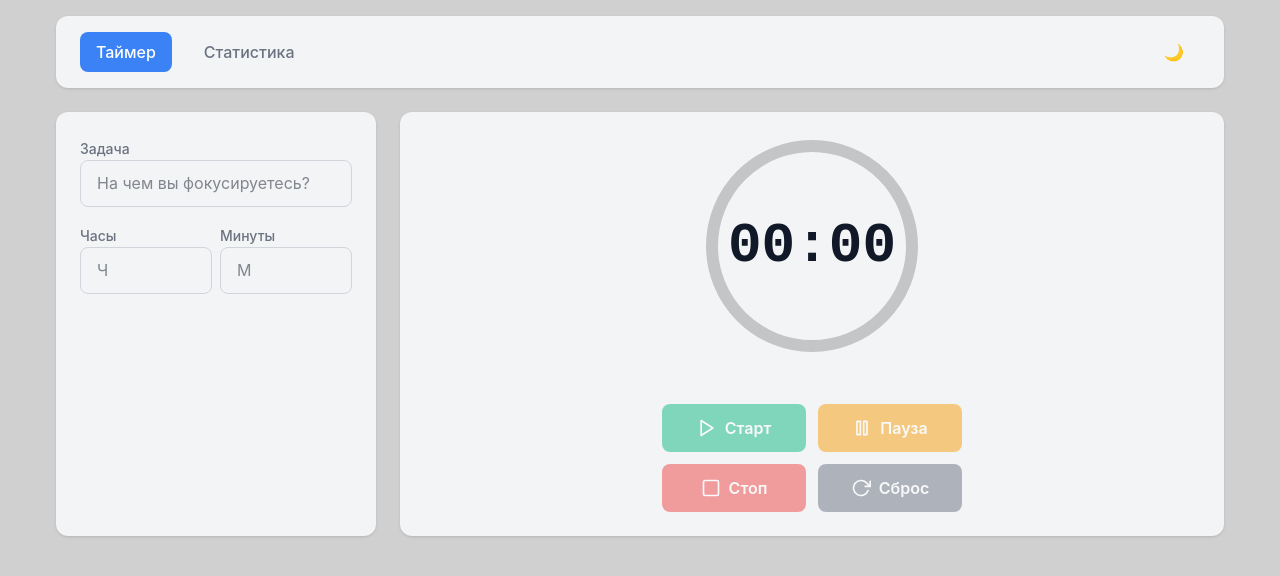
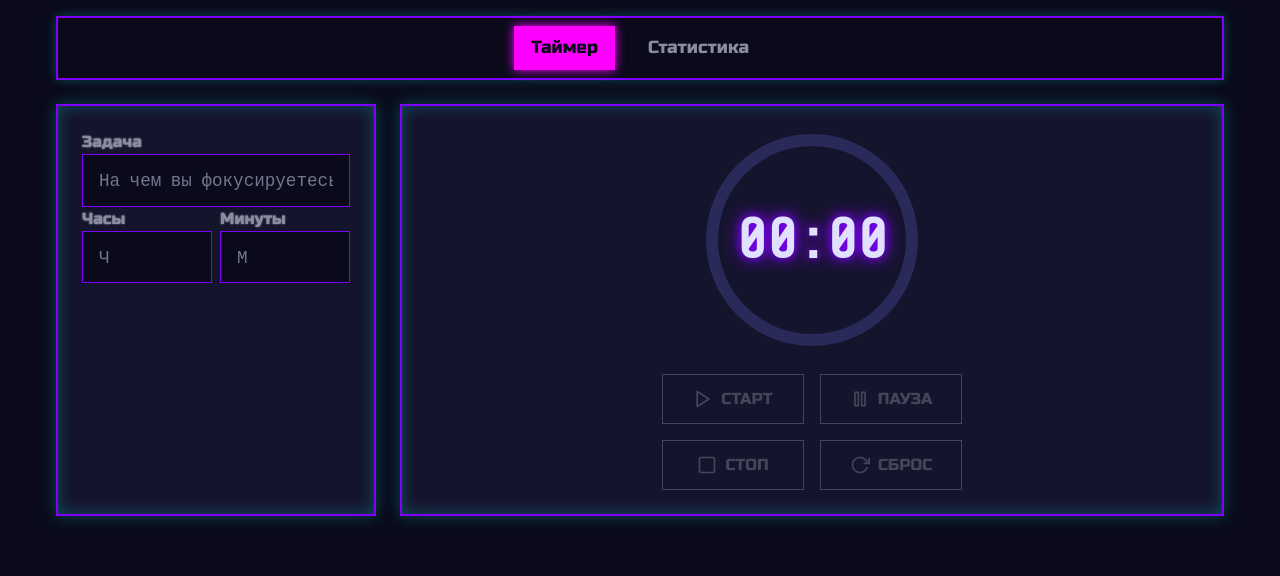
Before and after one commit to gtrskylin3/focus-timer, a React (Vite) app: page / in a window 1280 px wide. Shown: the top 576 px of the page. Built offline with nearby package versions, Linux system fonts and the light colour scheme.

Commit message:
new cyberpunk style + new modal window + fix week time + better stats table

```diff
--- a/index.html
+++ b/index.html
@@ -1,10 +1,13 @@
 <!doctype html>
-<html lang="en">
+<html lang="en" class="dark">
   <head>
     <meta charset="UTF-8" />
     <link rel="icon" type="image/svg+xml" href="/vite.svg" />
     <meta name="viewport" content="width=device-width, initial-scale=1.0" />
     <title>focus-timer</title>
+    <link rel="preconnect" href="https://fonts.googleapis.com">
+    <link rel="preconnect" href="https://fonts.gstatic.com" crossorigin>
+    <link href="https://fonts.googleapis.com/css2?family=Russo+One&family=Share+Tech+Mono&display=swap" rel="stylesheet">
   </head>
   <body>
     <div id="root"></div>
--- a/src/App.jsx
+++ b/src/App.jsx
@@ -261,9 +261,6 @@ function App() {
       <nav className="main-nav">
         <NavLink to="/" className={({ isActive }) => `nav-link ${isActive ? 'active' : ''}`}>Таймер</NavLink>
         <NavLink to="/stats" className={({ isActive }) => `nav-link ${isActive ? 'active' : ''}`}>Статистика</NavLink>
-        <button onClick={() => setDarkMode(p => !p)} className="nav-link" style={{ marginLeft: 'auto' }}>
-          {darkMode ? '☀️' : '🌙'}
-        </button>
       </nav>
 
       <Routes>
--- a/src/components/Stats.jsx
+++ b/src/components/Stats.jsx
@@ -18,9 +18,12 @@ function Stats({ history, darkMode }) { // Получаем history как пр
       switch (period) {
         case 'today':
           return new Date(now.getFullYear(), now.getMonth(), now.getDate()).getTime();
-        case 'week':
-          const firstDayOfWeek = new Date(now.setDate(now.getDate() - now.getDay() + 1));
-          return new Date(firstDayOfWeek.getFullYear(), firstDayOfWeek.getMonth(), firstDayOfWeek.getDate()).getTime();
+        case 'week': {
+          const weekStart = new Date(now);
+          weekStart.setDate(now.getDate() - (now.getDay() === 0 ? 6 : now.getDay() - 1)); // Если воскресенье (0), то смещаемся на 6 дней назад, иначе на (day - 1)
+          weekStart.setHours(0, 0, 0, 0);
+          return weekStart.getTime();
+        }
         case 'month':
           return new Date(now.getFullYear(), now.getMonth(), 1).getTime();
         case 'all':
@@ -71,9 +74,10 @@ function Stats({ history, darkMode }) { // Получаем history как пр
     datasets: [
       {
         data: stats[chartPeriod] ? Object.values(stats[chartPeriod].stats) : [],
-        backgroundColor: ['#36A2EB', '#FF6384', '#FFCE56', '#4BC0C0', '#9966FF', '#FF9F40'],
-        borderColor: 'var(--bg-secondary)', // Для красивых отступов между сегментами
-        borderWidth: 2,
+        backgroundColor: ['#ff00ff', '#8000ff', '#d900ff', '#8400ff', '#ff4081', '#5555ff'], // Neon colors from the theme
+        borderColor: '#0a0a1a', // --bg-primary
+        borderWidth: 3,
+        hoverBorderColor: '#e0e0ff', // --text-primary
       },
     ],
   };
@@ -114,18 +118,6 @@ function Stats({ history, darkMode }) { // Получаем history как пр
           <h3 className="stat-card-title">Сегодня</h3>
           <p className="stat-card-value">{formatMinutes(stats.today?.total || 0)}</p>
         </div>
-        <div className="stat-card">
-          <h3 className="stat-card-title">Эта неделя</h3>
-          <p className="stat-card-value">{formatMinutes(stats.week?.total || 0)}</p>
-        </div>
-        <div className="stat-card">
-          <h3 className="stat-card-title">Этот месяц</h3>
-          <p className="stat-card-value">{formatMinutes(stats.month?.total || 0)}</p>
-        </div>
-        <div className="stat-card">
-          <h3 className="stat-card-title">Все время</h3>
-          <p className="stat-card-value">{formatMinutes(stats.all?.total || 0)}</p>
-        </div>
       </div>
 
       {/* Диаграмма */}
@@ -152,30 +144,40 @@ function Stats({ history, darkMode }) { // Получаем history как пр
 
       {/* Таблица с деталями */}
       <div className="card">
-        <h2 className="text-xl font-bold mb-4">Детализация по тегам</h2>
+        <h2 className="text-xl font-bold mb-2">Детализация по тегам</h2>
+        <p className="text-secondary mb-4">
+          { {today: 'Данные за сегодня', week: 'Данные за неделю', month: 'Данные за месяц', all: 'Данные за все время'}[chartPeriod] }
+        </p>
         <div className="table-container">
+          {
+            (() => {
+              const periodStats = stats[chartPeriod]?.stats || {};
+              const periodTags = Object.keys(periodStats).filter(tag => periodStats[tag] > 0).sort((a, b) => periodStats[b] - periodStats[a]);
+
+              if (periodTags.length === 0) {
+                return <p className="text-center text-secondary py-8">Нет данных для отображения.</p>;
+              }
+
+              return (
                 <table className="stats-table">
                   <thead>
                     <tr>
                       <th>Тег</th>
-                <th>Сегодня</th>
-                <th>Неделя</th>
-                <th>Месяц</th>
-                <th>Все время</th>
+                      <th className="time-col">Время</th>
                     </tr>
                   </thead>
                   <tbody>
-              {allTags.map(tag => (
+                    {periodTags.map(tag => (
                       <tr key={tag}>
                         <td className="font-bold">{tag}</td>
-                  <td className="text-center">{formatMinutes(stats.today?.stats[tag] || 0)}</td>
-                  <td className="text-center">{formatMinutes(stats.week?.stats[tag] || 0)}</td>
-                  <td className="text-center">{formatMinutes(stats.month?.stats[tag] || 0)}</td>
-                  <td className="text-center">{formatMinutes(stats.all?.stats[tag] || 0)}</td>
+                        <td className="time-col">{formatMinutes(periodStats[tag] || 0)}</td>
                       </tr>
                     ))}
                   </tbody>
                 </table>
+              );
+            })()
+          }
         </div>
       </div>
     </div>
--- a/src/index.css
+++ b/src/index.css
@@ -2,56 +2,63 @@
 @import "tailwindcss";
 
 /*
-  Переменные для светлой (по умолчанию) и темной (.dark) тем.
-  Используются для консистентности цветов во всем приложении.
+  Cyberpunk Theme Variables
+  Default theme is now dark with neon accents.
 */
 :root {
-  --bg-primary: #c3c3c3c5; /* Основной фон */
-  --bg-secondary: #f3f4f6; /* Второстепенный фон (карточки, инпуты) */
-  --bg-tertiary: #c4c5c7; /* Фон для акцентов (например, фон прогресс-бара) */
-  --text-primary: #111827; /* Основной текст */
-  --text-secondary: #6b7280; /* Второстепенный текст */
-  --border-color: #d1d5db; /* Цвет границ */
-  --link-active: #3b82f6; /* Активная ссылка/кнопка */
-  --link-hover: #2563eb; /* Ховер на ссылке/кнопке */
+  --font-heading: 'Russo One', sans-serif;
+  --font-body: 'Share Tech Mono', monospace;
 
-  /* Цвета для кнопок таймера */
-  --btn-start: #10b981;
-  --btn-start-hover: #059669;
-  --btn-pause: #f59e0b;
-  --btn-pause-hover: #d97706;
-  --btn-stop: #ef4444;
-  --btn-stop-hover: #dc2626;
-  --btn-reset: #6b7280;
-  --btn-reset-hover: #4b5563;
+  --bg-primary: #0a0a1a;
+  /* Deep dark blue */
+  --bg-secondary: #14142c;
+  /* Slightly lighter for cards */
+  --bg-tertiary: #2a2a5a;
+  /* Hover states */
+  --text-primary: #e0e0ff;
+  /* Light lavender for readability */
+  --text-secondary: #8c8ca0;
+  /* Dimmer greyish-cyan */
+
+  --border-color: #8000ff;
+  /* Neon Cyan */
+  --glow-color: #00ffff40;
+
+  --link-active: #ff00ff;
+  /* Neon Magenta */
+  --link-hover: #ff80ff;
+  /* Lighter Magenta */
+
+  /* Button colors */
+  --btn-start: #d900ff;
+  /* --btn-start-hover:  #ff80ff; */
+  --btn-pause: #8400ff;
+  --btn-pause-hover: #ffff80;
+  --btn-stop: #ff4081;
+  --btn-stop-hover: #ff80ac;
+  --btn-reset: #d900ff;
+  --btn-reset-hover: #e0e0ff;
 }
 
-.dark {
-  --bg-primary: #111827;
-  --bg-secondary: #1f2937;
-  --bg-tertiary: #374151;
-  --text-primary: #f9fafb;
-  --text-secondary: #9ca3af;
-  --border-color: #374151;
-  --link-active: #60a5fa;
-  --link-hover: #3b82f6;
-
-  --btn-start: #34d399;
-  --btn-start-hover: #10b981;
-  --btn-pause: #fbbf24;
-  --btn-pause-hover: #f59e0b;
-  --btn-stop: #f87171;
-  --btn-stop-hover: #ef4444;
-  --btn-reset: #9ca3af;
-  --btn-reset-hover: #6b7280;
-}
+/* No .dark class needed, this is the default */
 
 /* Глобальные стили */
 body {
   background-color: var(--bg-primary);
   color: var(--text-primary);
-  font-family: -apple-system, BlinkMacSystemFont, 'Segoe UI', Roboto, Helvetica, Arial, sans-serif;
+  font-family: var(--font-body);
   transition: background-color 0.3s ease, color 0.3s ease;
+}
+
+h1,
+h2,
+h3,
+h4,
+h5,
+h6 {
+  font-family: var(--font-heading);
+  text-shadow: 0 0 3px var(--link-active);
+  letter-spacing: 0.05em;
 }
 
 /* Основной контейнер приложения */
@@ -66,39 +73,47 @@ body {
   display: flex;
   justify-content: center;
   align-items: center;
-  padding: 1rem;
-  background-color: var(--bg-secondary);
-  border-radius: 0.75rem;
+  padding: 0.5rem;
+  background-color: transparent;
+  border: 2px solid var(--border-color);
+  border-radius: 0;
+  /* Sharp corners */
   margin-bottom: 1.5rem;
-  box-shadow: 0 1px 3px 0 rgb(0 0 0 / 0.1), 0 1px 2px -1px rgb(0 0 0 / 0.1);
+  box-shadow: 0 0 10px var(--glow-color);
 }
 
 .nav-link {
   padding: 0.5rem 1rem;
   margin: 0 0.5rem;
-  border-radius: 0.5rem;
+  border-radius: 0;
   text-decoration: none;
-  font-weight: 500;
+  font-family: var(--font-heading);
+  font-size: 1.1rem;
   color: var(--text-secondary);
-  transition: background-color 0.2s ease, color 0.2s ease;
+  transition: all 0.2s ease;
+  border: 1px solid transparent;
 }
 
 .nav-link:hover {
-  background-color: var(--bg-tertiary);
-  color: var(--text-primary);
+  color: var(--link-hover);
+  text-shadow: 0 0 5px var(--link-hover);
 }
 
 .nav-link.active {
   background-color: var(--link-active);
-  color: white;
+  color: var(--bg-primary);
+  text-shadow: none;
+  box-shadow: 0 0 10px var(--link-active);
 }
 
 /* Общие стили для карточек/секций */
 .card {
   background-color: var(--bg-secondary);
-  border-radius: 0.75rem;
+  border-radius: 0;
+  /* Sharp corners */
   padding: 1.5rem;
-  box-shadow: 0 1px 3px 0 rgb(0 0 0 / 0.1), 0 1px 2px -1px rgb(0 0 0 / 0.1);
+  border: 2px solid var(--border-color);
+  box-shadow: inset 0 0 15px var(--glow-color), 0 0 15px var(--glow-color);
 }
 
 /* Стили для страницы таймера */
@@ -115,20 +130,23 @@ body {
 }
 
 /* Секция с таймером */
-.timer-display-section {
-  display: flex;
-  flex-direction: column;
-  align-items: center;
-  justify-content: center;
-  text-align: center;
-  min-height: 300px; /* чтобы избежать скачков при изменении контента */
-}
-
 .timer-circle-container {
   position: relative;
   width: 220px;
+  /* Should match SVG width */
   height: 220px;
-  margin-bottom: 1.5rem;
+  /* Should match SVG height */
+  display: flex;
+  justify-content: center;
+  align-items: center;
+  margin: 0 auto;
+  /* Center the container itself */
+}
+
+.timer-circle-container svg {
+  position: absolute;
+  top: 0;
+  left: 0;
 }
 
 .timer-text-content {
@@ -136,30 +154,38 @@ body {
   top: 50%;
   left: 50%;
   transform: translate(-50%, -50%);
+  display: flex;
+  flex-direction: column;
+  align-items: center;
+  justify-content: center;
+  text-align: center;
 }
 
 .timer-time {
-  font-size: 3.5rem;
+  font-family: var(--font-body);
+  font-size: 4.5rem;
   font-weight: 700;
-  font-family: 'Courier New', Courier, monospace;
   color: var(--text-primary);
   line-height: 1;
+  text-shadow: 0 0 10px var(--border-color), 0 0 20px var(--border-color);
 }
 
 .timer-tag {
-  font-size: 1.125rem;
-  color: var(--text-secondary);
+  font-family: var(--font-heading);
+  font-size: 1.25rem;
+  color: var(--link-active);
   margin-top: 0.5rem;
   font-weight: 500;
+  text-shadow: 0 0 5px var(--link-active);
 }
 
 .timer-buttons {
   display: grid;
   grid-template-columns: repeat(2, 1fr);
-  gap: 0.75rem;
+  gap: 1rem;
   width: 100%;
   max-width: 300px;
-  margin-top: 1.5rem;
+  margin: 1.5rem auto 0 auto;
 }
 
 .timer-btn {
@@ -168,141 +194,140 @@ body {
   justify-content: center;
   gap: 0.5rem;
   padding: 0.75rem;
-  border: none;
-  border-radius: 0.5rem;
+  border: 1px solid;
+  border-radius: 0;
+  font-family: var(--font-heading);
   font-size: 1rem;
-  font-weight: 600;
-  color: white;
+  background-color: transparent;
   cursor: pointer;
-  transition: background-color 0.2s ease, transform 0.1s ease;
+  transition: all 0.2s ease;
+  text-transform: uppercase;
 }
 
 .timer-btn:hover:not(:disabled) {
   transform: translateY(-2px);
+  box-shadow: 0 5px 15px #00000080;
 }
 
 .timer-btn:disabled {
-  opacity: 0.5;
+  opacity: 0.4;
   cursor: not-allowed;
+  color: var(--text-secondary) !important;
+  border-color: var(--text-secondary) !important;
+  text-shadow: none !important;
 }
 
-.btn-start { background-color: var(--btn-start); }
-.btn-start:hover:not(:disabled) { background-color: var(--btn-start-hover); }
+.btn-start {
+  color: var(--btn-start);
+  border-color: var(--btn-start);
+  text-shadow: 0 0 5px var(--btn-start);
+}
 
-.btn-pause { background-color: var(--btn-pause); }
-.btn-pause:hover:not(:disabled) { background-color: var(--btn-pause-hover); }
+.btn-start:hover:not(:disabled) {
+  background-color: var(--btn-start);
+  color: var(--bg-primary);
+  text-shadow: none;
+}
 
-.btn-stop { background-color: var(--btn-stop); }
-.btn-stop:hover:not(:disabled) { background-color: var(--btn-stop-hover); }
+.btn-pause {
+  color: var(--btn-pause);
+  border-color: var(--btn-pause);
+  text-shadow: 0 0 5px var(--btn-pause);
+}
 
-.btn-reset { background-color: var(--btn-reset); }
-.btn-reset:hover:not(:disabled) { background-color: var(--btn-reset-hover); }
+.btn-pause:hover:not(:disabled) {
+  background-color: var(--btn-pause);
+  color: var(--bg-primary);
+  text-shadow: none;
+}
+
+.btn-stop {
+  color: var(--btn-stop);
+  border-color: var(--btn-stop);
+  text-shadow: 0 0 5px var(--btn-stop);
+}
+
+.btn-stop:hover:not(:disabled) {
+  background-color: var(--btn-stop);
+  color: var(--bg-primary);
+  text-shadow: none;
+}
+
+.btn-reset {
+  color: var(--btn-reset);
+  border-color: var(--btn-reset);
+}
+
+.btn-reset:hover:not(:disabled) {
+  background-color: var(--btn-reset);
+  color: var(--bg-primary);
+}
 
 /* Стили для инпутов и селектов */
-.input-group {
-  display: flex;
-  flex-direction: column;
-  gap: 1rem;
+.input-label {
+  font-family: var(--font-heading);
+  font-size: 1rem;
+  color: var(--text-secondary);
+  text-shadow: 0 0 2px var(--text-secondary);
 }
 
-.input-label {
-  font-size: 0.875rem;
-  font-weight: 500;
-  color: var(--text-secondary);
+.input-field,
+.select-field,
+.custom-select-selected {
+  width: 100%;
+  padding: 0.75rem 1rem;
+  border: 1px solid var(--border-color);
+  border-radius: 0;
+  background-color: var(--bg-primary);
+  color: var(--text-primary);
+  font-family: var(--font-body);
+  font-size: 1.1rem;
+  transition: all 0.2s ease;
 }
 
-.input-field, .select-field {
-  width: 100%;
-  padding: 0.65rem 1rem;
-  border: 1px solid var(--border-color);
-  border-radius: 0.5rem;
-  background-color: var(--bg-secondary);
-  color: var(--text-primary);
-  transition: border-color 0.2s ease, box-shadow 0.2s ease;
+.input-field:focus,
+.select-field:focus,
+.custom-select-selected:focus {
+  outline: none;
+  border-color: var(--link-active);
+  box-shadow: 0 0 10px var(--link-active);
 }
 
-.input-field:focus, .select-field:focus {
-  outline: none;
-  border-color: var(--link-active);
-  box-shadow: 0 0 0 3px color-mix(in srgb, var(--link-active) 25%, transparent);
-}
-
-/* Custom Select Component */
-.custom-select-container {
-  position: relative;
-  width: 100%;
-}
-
-.custom-select-selected {
-  padding: 0.65rem 1rem;
-  border: 1px solid var(--border-color);
-  border-radius: 0.5rem;
+/* Custom Select */
+.custom-select-options {
+  border-radius: 0;
   background-color: var(--bg-secondary);
-  color: var(--text-primary);
-  cursor: pointer;
-  user-select: none;
-  background-position: right 0.75rem center;
-  background-size: 1.2em 1.2em;
-  padding-right: 2.5rem;
-}
-
-
-.custom-select-options {
-  position: absolute;
-  top: 100%;
-  left: 0;
-  right: 0;
-  background-color: var(--bg-primary);
-  border: 1px solid var(--border-color);
-  border-radius: 0.5rem;
-  margin-top: 0.25rem;
-  z-index: 10;
-  max-height: 200px;
-  overflow-y: auto;
-  box-shadow: 0 4px 6px -1px rgb(0 0 0 / 0.1), 0 2px 4px -2px rgb(0 0 0 / 0.1);
-}
-
-.custom-select-option {
-  padding: 0.75rem 1rem;
-  cursor: pointer;
-  transition: background-color 0.2s ease;
+  border: 1px solid var(--link-active);
+  box-shadow: 0 5px 15px #00000080;
 }
 
 .custom-select-option:hover {
-  background-color: var(--bg-tertiary);
+  background-color: var(--link-active);
+  color: var(--bg-primary);
 }
 
-.custom-select-option:first-child {
-  color: var(--text-secondary);
-  font-style: italic;
-}
-
-
-
 /* Стили для страницы статистики */
-.stats-grid {
-  display: grid;
-  grid-template-columns: repeat(auto-fit, minmax(200px, 1fr));
-  gap: 1rem;
-  margin-bottom: 1.5rem;
-}
-
 .stat-card {
-  background-color: var(--bg-secondary);
+  background-color: transparent;
   padding: 1rem;
-  border-radius: 0.75rem;
+  border-radius: 0;
+  border: 1px solid var(--text-secondary);
   text-align: center;
 }
 
 .stat-card-title {
+  font-family: var(--font-heading);
   font-weight: 600;
   color: var(--text-secondary);
+  font-size: 1.1rem;
 }
 
 .stat-card-value {
-  font-size: 1.75rem;
+  font-family: var(--font-body);
+  font-size: 2rem;
   font-weight: 700;
-  color: var(--text-primary);
+  color: var(--border-color);
+  text-shadow: 0 0 8px var(--border-color);
 }
 
 .chart-period-selector {
@@ -310,22 +335,26 @@ body {
   justify-content: center;
   gap: 0.5rem;
   margin-bottom: 1rem;
+  border: 1px solid var(--text-secondary);
+  padding: 0.5rem;
 }
 
 .period-btn {
   padding: 0.5rem 1rem;
-  border: none;
-  border-radius: 0.5rem;
-  background-color: var(--bg-tertiary);
+  border: 1px solid transparent;
+  border-radius: 0;
+  background-color: transparent;
   color: var(--text-secondary);
+  font-family: var(--font-heading);
   font-weight: 500;
   cursor: pointer;
-  transition: background-color 0.2s ease, color 0.2s ease;
+  transition: all 0.2s ease;
 }
 
 .period-btn.active {
-  background-color: var(--link-active);
-  color: white;
+  background-color: var(--border-color);
+  color: var(--bg-primary);
+  text-shadow: none;
 }
 
 .chart-container {
@@ -335,71 +364,158 @@ body {
   max-width: 400px;
 }
 
+/* Table Styles */
 .table-container {
   overflow-x: auto;
+  border: 1px solid var(--border-color);
+  padding: 0.5rem;
+  box-shadow: 0 0 10px var(--glow-color);
 }
 
 .stats-table {
   width: 100%;
   border-collapse: collapse;
-  margin-top: 1.5rem;
+  margin-top: 0;
+  font-size: 1rem;
 }
 
-.stats-table th, .stats-table td {
+.stats-table th,
+.stats-table td {
   padding: 0.75rem 1rem;
-  border: 1px solid var(--border-color);
   text-align: left;
+  border: none;
+  border-bottom: 1px dashed var(--bg-tertiary);
 }
 
 .stats-table th {
-  background-color: var(--bg-secondary);
-  font-weight: 600;
+  font-family: var(--font-heading);
+  color: var(--link-active);
+  text-shadow: 0 0 3px var(--link-active);
+}
+
+.stats-table tbody tr:last-child td {
+  border-bottom: none;
 }
 
 .stats-table tbody tr:hover {
   background-color: var(--bg-tertiary);
 }
 
-/* --- Modal Styles --- */
+.stats-table .time-col {
+  text-align: right;
+  font-weight: 500;
+  font-family: var(--font-body);
+  color: var(--border-color);
+  text-shadow: 0 0 4px var(--border-color);
+}
+
+/* Modal Styles */
 .modal-overlay {
   position: fixed;
   top: 0;
   left: 0;
   right: 0;
   bottom: 0;
-  background-color: rgba(0, 0, 0, 0.6);
+  background-color: #0a0a1acc;
   display: flex;
   justify-content: center;
   align-items: center;
   z-index: 1000;
+  backdrop-filter: blur(5px);
 }
 
 .modal-content {
+  position: relative;
   background: var(--bg-secondary);
   padding: 2rem;
-  border-radius: 0.75rem;
-  box-shadow: 0 5px 15px rgba(0, 0, 0, 0.3);
+  border: 1px solid var(--link-active);
+  box-shadow: 0 0 25px var(--link-active), inset 0 0 15px var(--glow-color);
+  border-radius: 0;
   width: 90%;
   max-width: 500px;
-  position: relative;
   text-align: center;
+  /* Glitchy border effect */
+  clip-path: polygon(0% 5%, 5% 0%, 95% 0%, 100% 5%,
+      100% 95%, 95% 100%, 5% 100%, 0% 95%);
 }
 
 .modal-close-btn {
   position: absolute;
-  top: 0.75rem;
-  right: 0.75rem;
+  top: 10px;
+  right: 15px;
   background: none;
   border: none;
-  font-size: 1.75rem;
   color: var(--text-primary);
+  font-size: 2.5rem;
+  font-family: var(--font-body);
   cursor: pointer;
-  line-height: 1;
+  text-shadow: 0 0 5px var(--text-primary);
+  transition: all 0.2s ease;
 }
 
+.modal-close-btn:hover {
+  color: var(--link-active);
+  text-shadow: 0 0 8px var(--link-active);
+}
+
+.modal-title {
+  font-family: var(--font-heading);
+  font-size: 2.5rem;
+  color: var(--border-color);
+  text-shadow: 0 0 10px var(--border-color);
+  margin-bottom: 1.5rem;
+  position: relative;
+  animation: glitch 1.5s infinite;
+}
+
+/* Glitch Animation */
+@keyframes glitch {
+
+  2%,
+  64% {
+    transform: translate(2px, 0) skew(0deg);
+  }
+
+  4%,
+  60% {
+    transform: translate(-2px, 0) skew(0deg);
+  }
+
+  62% {
+    transform: translate(0, 0) skew(5deg);
+  }
+}
+
+.modal-title::before,
+.modal-title::after {
+  content: attr(data-text);
+  position: absolute;
+  top: 0;
+  left: 0;
+  width: 100%;
+  height: 100%;
+  background: var(--bg-secondary);
+  overflow: hidden;
+}
+
+.modal-title::before {
+  left: 2px;
+  text-shadow: -2px 0 var(--link-active);
+  animation: glitch-anim-1 2s infinite linear alternate-reverse;
+}
+
+.modal-title::after {
+  left: -2px;
+  text-shadow: -2px 0 var(--btn-pause), 2px 2px var(--link-active);
+  animation: glitch-anim-2 2s infinite linear alternate-reverse;
+}
+
+
 .modal-stats {
-  margin: 1.5rem 0;
+  margin-bottom: 1.5rem;
   text-align: left;
+  border: 1px solid var(--bg-tertiary);
+  padding: 1rem;
 }
 
 .modal-stats p {
@@ -407,15 +523,28 @@ body {
   font-size: 1.1rem;
 }
 
+.modal-stats strong {
+  color: var(--link-active);
+  font-weight: normal;
+}
+
 .modal-quote {
-  margin-top: 2rem;
+  font-family: var(--font-body);
+  font-size: 1rem;
+  border-left: 3px solid var(--border-color);
+  padding-left: 1rem;
+  margin: 0;
+  text-align: left;
+  color: var(--text-secondary);
+}
+
+.modal-quote p {
+  margin: 0;
   font-style: italic;
-  color: var(--text-secondary);
 }
 
 .modal-quote footer {
   margin-top: 0.5rem;
-  font-style: normal;
-  font-weight: bold;
+  text-align: right;
   color: var(--text-primary);
 }
```
Lines whose indentation alone changed are shown as unchanged.
